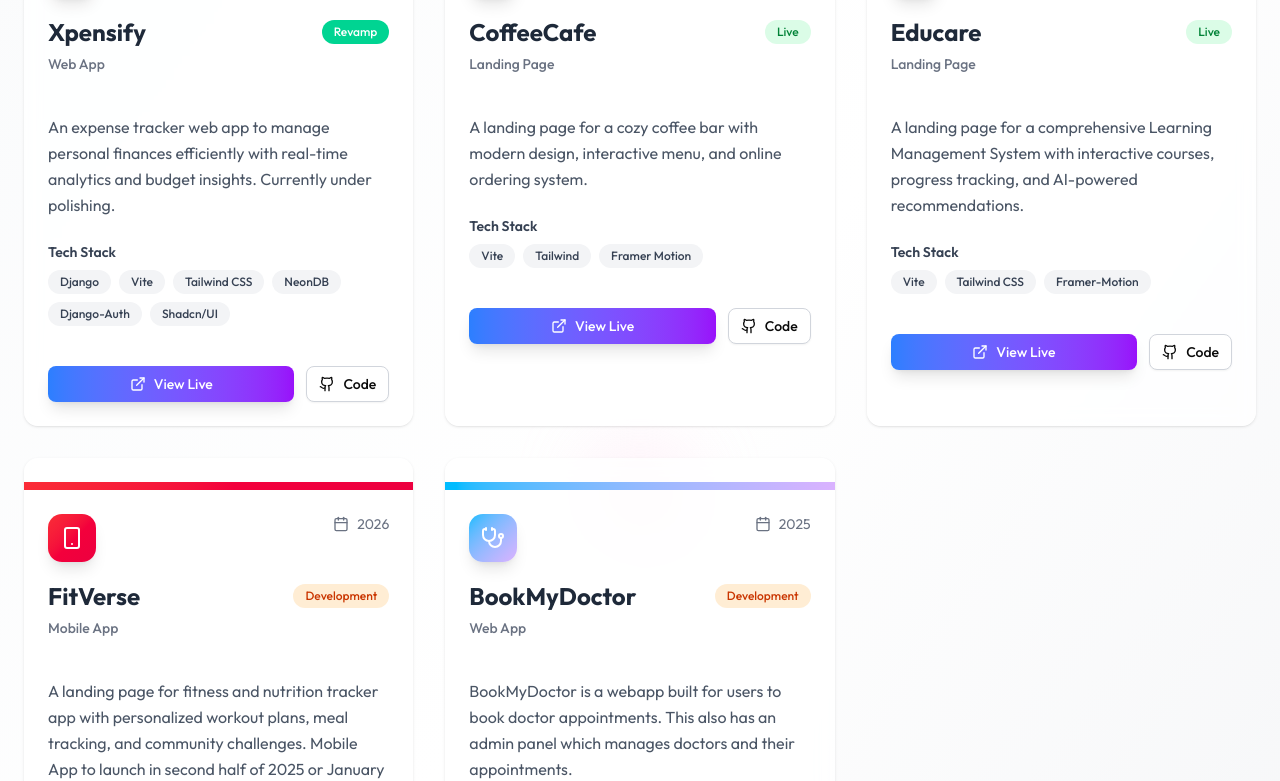
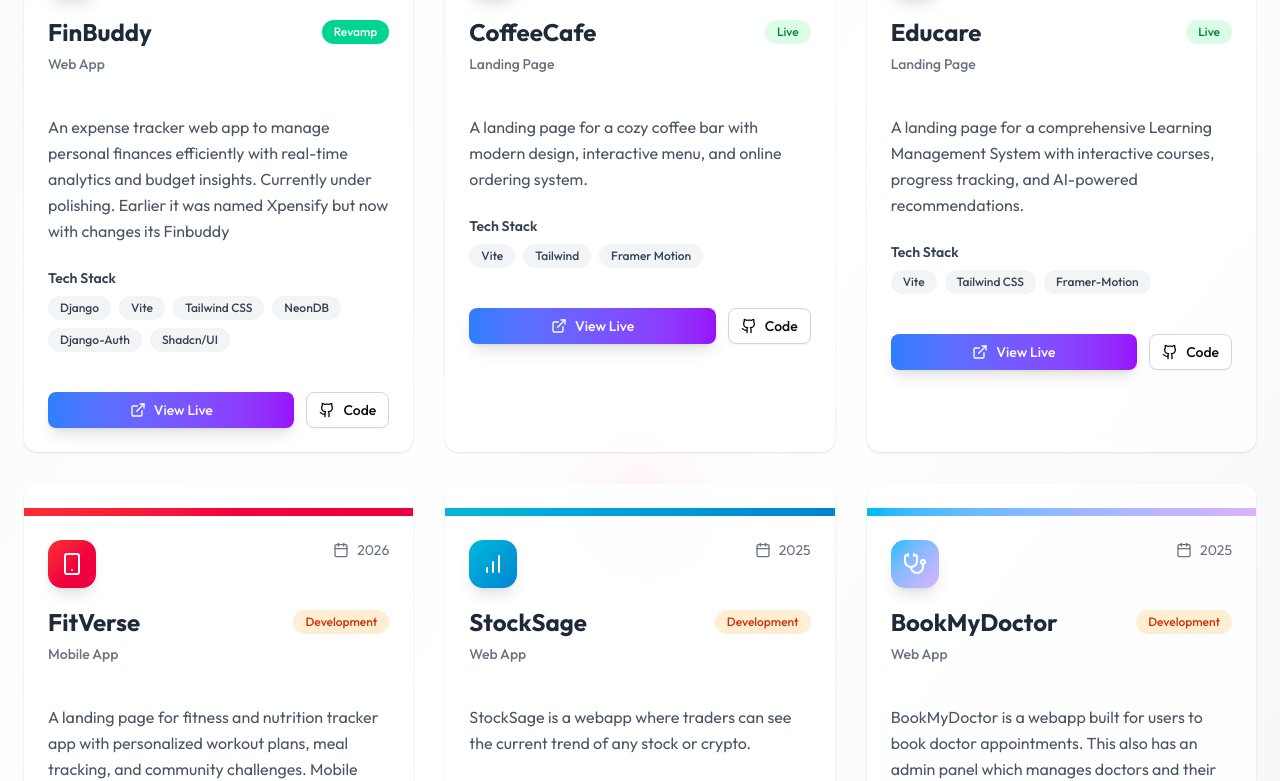
Before and after one commit to chiragRane-Projects/Portfolio, a React (Vite) app: page / in a window 1280 px wide. Shown: the part 2239-3020 px from the top of the page. Built offline with nearby package versions, Linux system fonts and the light colour scheme.

Commit message:
favicon changes

```diff
--- a/index.html
+++ b/index.html
@@ -2,7 +2,7 @@
 <html lang="en">
   <head>
     <meta charset="UTF-8" />
-    <link rel="icon" type="image/svg+xml" href="/vite.svg" />
+    <link rel="icon" type="image" href="/logo.png" />
     <meta name="viewport" content="width=device-width, initial-scale=1.0" />
     <title>Chirag Rane - Full Stack Developer | Data Scientist</title>
   </head>
--- a/src/components/Projects.jsx
+++ b/src/components/Projects.jsx
@@ -2,12 +2,12 @@ import React, { useState } from 'react';
 import { motion } from 'framer-motion';
 import { Card, CardContent, CardHeader, CardTitle } from '@/components/ui/card';
 import { Button } from '@/components/ui/button';
-import { ExternalLink, Github, Star, Calendar, Smartphone,  Stethoscope, Book, CoffeeIcon, DollarSign} from 'lucide-react';
+import { ExternalLink, Github, Star, Calendar, Smartphone,  Stethoscope, Book, CoffeeIcon, DollarSign, BarChart} from 'lucide-react';
 
 const projects = [
   {
-    title: 'Xpensify',
-    description: 'An expense tracker web app to manage personal finances efficiently with real-time analytics and budget insights. Currently under polishing.',
+    title: 'FinBuddy',
+    description: 'An expense tracker web app to manage personal finances efficiently with real-time analytics and budget insights. Currently under polishing. Earlier it was named Xpensify but now with changes its Finbuddy',
     link: '#',
     github: 'https://github.com/chiragRane-Projects/xpensify_backend.git',
     tech: ['Django', 'Vite', 'Tailwind CSS', 'NeonDB', 'Django-Auth', 'Shadcn/UI'],
@@ -52,6 +52,19 @@ const projects = [
     status: 'Development',
     icon: Smartphone,
     gradient: 'from-red-500 to-rose-600'
+  },
+  {
+
+    title: 'StockSage',
+    description: 'StockSage is a webapp where traders can see the current trend of any stock or crypto.',
+    link: '#',
+    github: '#',
+    tech: ['Vite', 'FastApi', 'Javascript', 'Tailwind CSS', 'Alpha Vantage API'],
+    category: 'Web App',
+    year: '2025',
+    status: 'Development',
+    icon: BarChart,
+    gradient: 'from-cyan-500 to-sky-600'
   },
   {
     title: 'BookMyDoctor',
```
Also changed, not shown: 1 other file (tests, documents, lock files or other folders).
